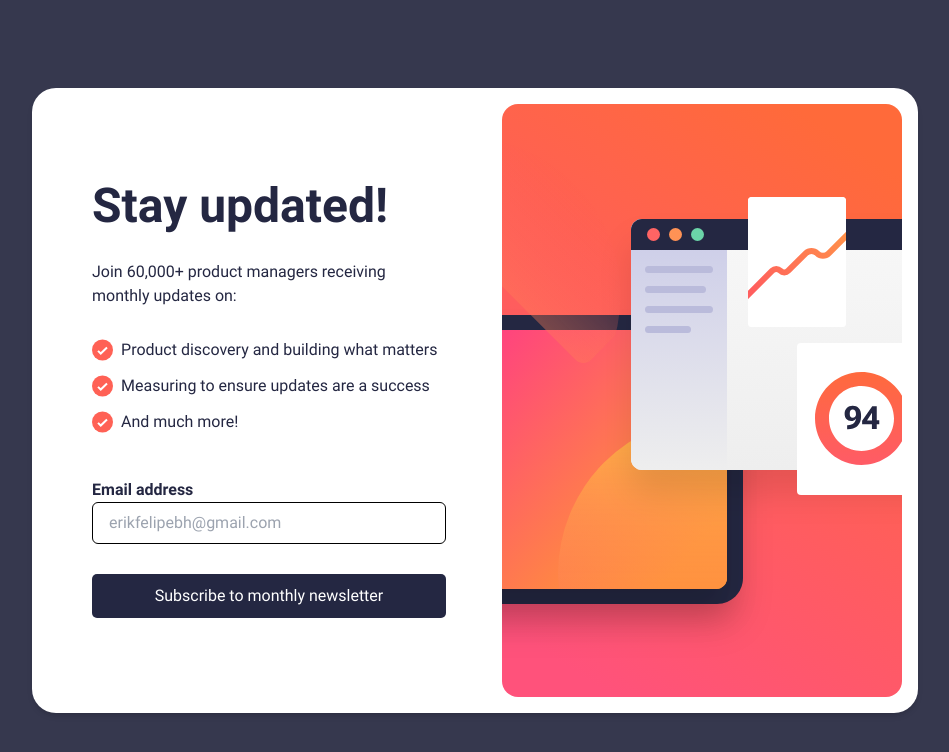
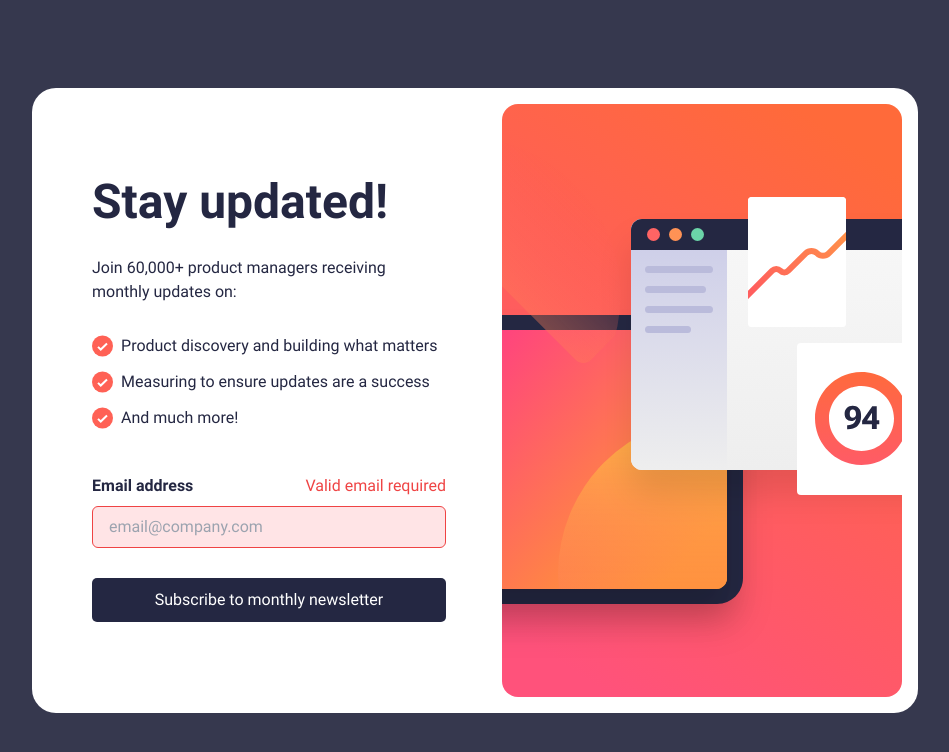
Before and after one commit to erikfelipe/newsletter_emailform, a React (Create React App) app: page / in a window 1280 px wide. Shown: the top 752 px of the page, without its empty margins (165-1114 px from the left). Built offline with nearby package versions, Linux system fonts and the light colour scheme.

Commit message:
Create design input Error

```diff
--- a/package.json
+++ b/package.json
@@ -6,6 +6,7 @@
     "@testing-library/jest-dom": "^5.17.0",
     "@testing-library/react": "^13.4.0",
     "@testing-library/user-event": "^13.5.0",
+    "classnames": "^2.3.2",
     "react": "^18.2.0",
     "react-dom": "^18.2.0",
     "react-router-dom": "^6.19.0",
--- a/src/components/Button/style.ts
+++ b/src/components/Button/style.ts
@@ -9,9 +9,10 @@ export const Button = styled.button<ButtonProps>`
   padding: 10px;
   border: none;
   border-radius: 5px;
-  background: ${(props) => (props.active ? "#ff6257" : "#242742")};
+  background: ${(props) => (props.active ? "linear-gradient(0.25turn,#FF5479, #FF693E);" : "#242742")};
   cursor: ${(props) => (props.active ? "pointer" : "default")};
   color: white;
   font-family: "Roboto-Regular";
   ${(props) => !props.active && "pointer-events: none"}
+  box-shadow: 0px 8px 16px ${(props) => (props.active ? "rgba(255, 84, 121, 0.5)" : "rgba(36, 39, 66, 0.5)")};
 `;
--- a/src/components/Card/index.tsx
+++ b/src/components/Card/index.tsx
@@ -4,7 +4,7 @@ import "./style.css";
 const Card = ({ children }: { children: React.ReactNode }) => {
   return (
     <div className="flex justify-center items-center h-screen bg-color">
-      <div className="p-4 bg-white flex flex-col items-center rounded-3xl shadow-md">
+      <div className="p-4 bg-white flex flex-col items-center rounded-3xl shadow-mlg">
         {children}
       </div>
     </div>
--- a/src/components/InputText/index.tsx
+++ b/src/components/InputText/index.tsx
@@ -1,29 +1,40 @@
 import React, { useState } from "react";
+import classNames from "classnames";
 
-interface inputTextProps {
+interface InputTextProps {
   label: string;
   placeholder: string;
   onInputChange: (value: string) => void;
+  hasError?: boolean;
 }
 
-const InputText = ({ label, placeholder, onInputChange }: inputTextProps) => {
+const InputText = ({ label, placeholder, onInputChange, hasError }: InputTextProps) => {
   const [text, setText] = useState("");
 
   const handleInputChange = (e: React.ChangeEvent<HTMLInputElement>) => {
     const value = e.target.value;
     setText(value);
-    onInputChange(value); // Chamando a função de retorno de chamada com o valor do input
+    onInputChange(value);
   };
 
+  const inputClasses = classNames("border px-4 py-2 rounded-md w-full", {
+    "border-black": !hasError,
+    "bg-rose-100": hasError,
+    "border-red-500": hasError,
+  });
+
   return (
-    <div className="mt-8">
+    <div className="mt-8 flex flex-col">
+    <div className="flex items-center justify-between mb-2">
       <p className="font_Roboto-Bold">{label}</p>
+      {hasError && <p className="text-red-500 ml-2">Valid email required</p>}
+    </div>
     <input
       type="text"
       value={text}
       onChange={handleInputChange}
       placeholder={placeholder}
-        className="border border-black px-4 py-2 rounded-md w-full"
+      className={inputClasses}
     />
   </div>
   );
--- a/src/pages/NewsletterForm/index.tsx
+++ b/src/pages/NewsletterForm/index.tsx
@@ -48,8 +48,9 @@ const NewsletterForm = () => {
               <List items={items} />
               <InputText
                 label="Email address"
-                placeholder="erikfelipebh@gmail.com"
+                placeholder="email@company.com"
                 onInputChange={handleInputChange}
+                hasError={true}//Criar validação
               />
               <Button active={active} />
             </div>
```
Also changed, not shown: 1 other file (tests, documents, lock files or other folders). Lines whose indentation alone changed are shown as unchanged.
